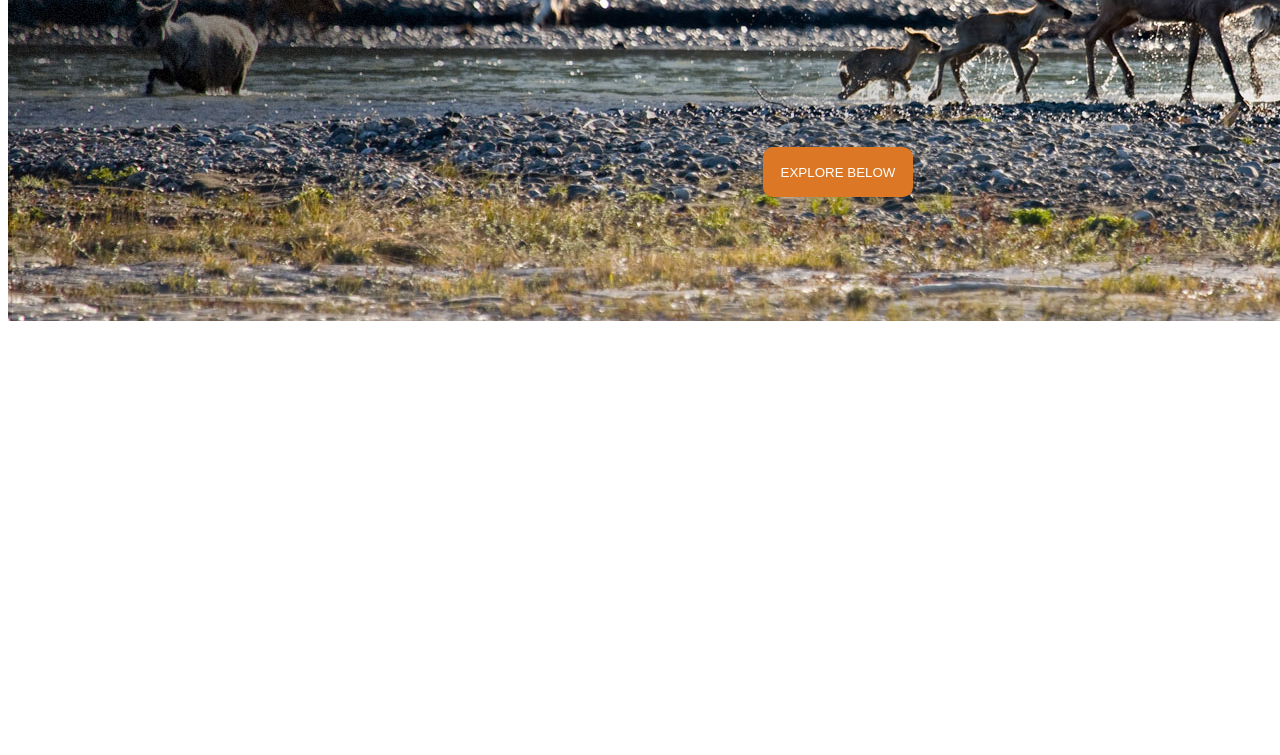
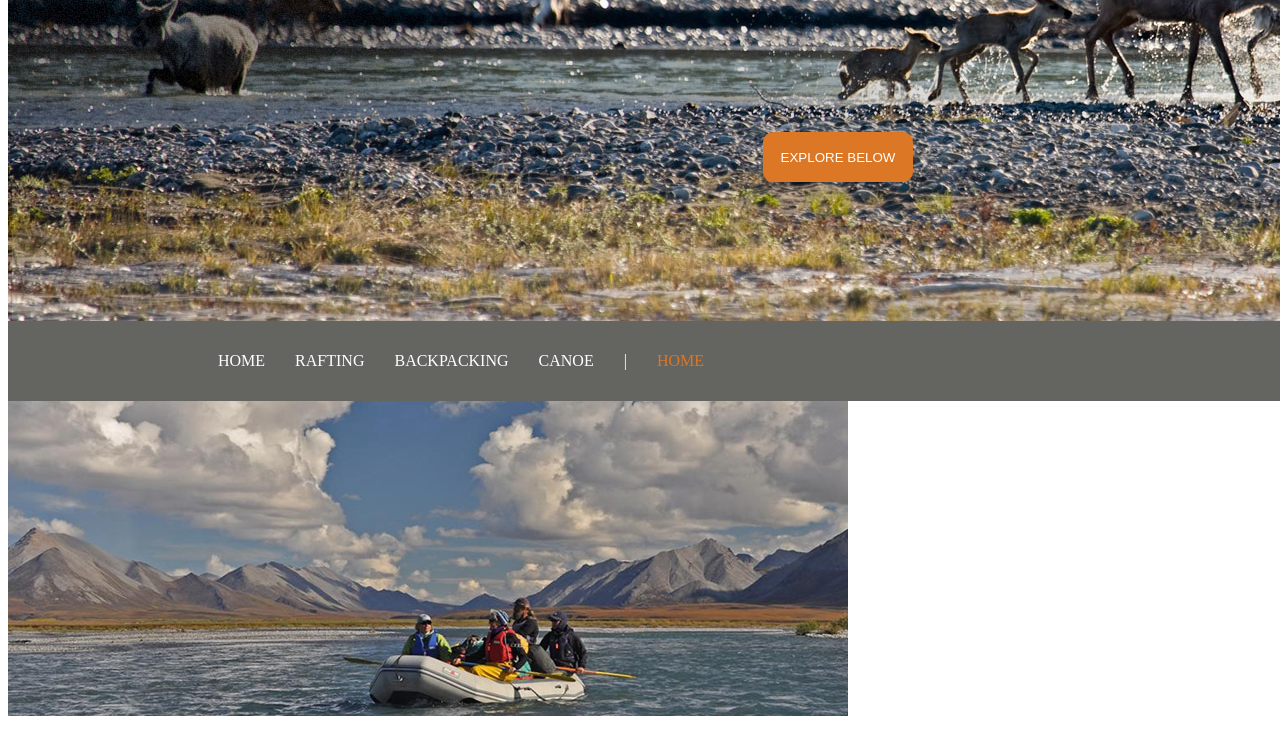
Before and after one commit to GarrettLeePrice/CSS-Arctic-Wild, a plain HTML site: page index.html in a window 1280 px wide. Shown: the part 557-1312 px from the top of the page. Before the commit the page ends 916 px from the top, so only its background shows below. Drawn offline with Linux system fonts and the light colour scheme.

Commit message:
add second/middle navbar, and first image in gallery section2.

```diff
--- a/index.html
+++ b/index.html
@@ -33,8 +33,29 @@
           <button type="button" name="button">EXPLORE BELOW</button>
         </div>
       </div>
+    </div>
+    <div class="nav2">
+      <div class="nav2-controls">
+        <ul id="second-nav">
+          <li>HOME</li>
+          <li>RAFTING</li>
+          <li>BACKPACKING</li>
+          <li>CANOE</li>
+          <li>|</li>
+          <li id="home">HOME</li>
+        </ul>
+      </div>
+    </div>
+    <div class="section2">
+      <div id="rafting">
+        <div class="icon">
+          <img src="" alt="">
+        </div>
+        <div class="tileText">
+          <h3>RAFTING TRIPS</h3>
+        </div>
 
-
-</div>
+      </div>
+    </div>
   </body>
 </html>
--- a/scss/components/_buttons.scss
+++ b/scss/components/_buttons.scss
@@ -24,3 +24,40 @@
   padding-left: 10px;
 
 }
+
+.nav2 {
+  display: flex;
+  width: 1660px;
+  height: 80px;
+  justify-content: space-between;
+  // justify-content: center;
+  margin: 0 auto;
+  position: absolute;
+  background-color: #646461;
+
+
+
+}
+
+.nav2-controls {
+  display: flex;
+  align-items: center;
+  width: 40%;
+  left: 140px;
+  position: relative;
+
+
+  ul {
+    list-style-type: none;
+    display: flex;
+
+  }
+  li {
+    color: white;
+    padding-left: 30px;
+  }
+}
+
+#home {
+  color: #dc7725;
+}
--- a/scss/layout/_containers.scss
+++ b/scss/layout/_containers.scss
@@ -1,5 +1,5 @@
 .section1 {
-  height:900px;
+  height:870px;
   width: 1660px;
 
   background-image: url("../img/bckgrnd1.jpg");
@@ -24,8 +24,17 @@
 
 
 }
-//
-// .headline img {
-//
-//   text-align: center;
-// }
+
+.section2 {
+  width: 1660px;
+  height: 790px;
+  display: flex;
+  flex-wrap: wrap;
+}
+
+#rafting {
+  flex-grow: 2;
+  background-image: url("../img/raft.jpg");
+  height: 395px;
+  background-repeat: no-repeat;
+}
```
Also changed, not shown: css/application.css, img/backpacking.jpg (added), img/basecamp.jpg (added), img/canoe.jpg (added), img/custom.jpg (added), img/experience-items.png (added), img/icon-raft.svg (added), img/photo.jpg (added), img/raft.jpg (added), 1 other file.
